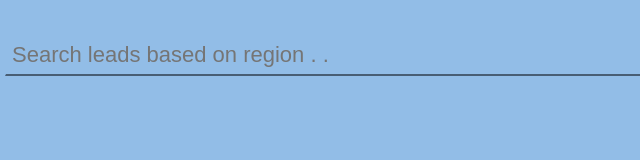
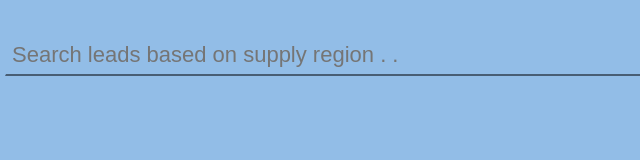
Before and after one commit to dasgupta002/dasgupta002.github.io, a plain HTML site: page search.html in a window 1280 px wide. Shown: the full height of the page, 66-706 px from the left. Drawn offline with Linux system fonts and the light colour scheme.

Commit message:
Update search.html

```diff
--- a/search.html
+++ b/search.html
@@ -10,7 +10,7 @@
     <body>
         <div class = "container">
           <form id = "search">
-            <input type = "text" placeholder = "Search leads based on region . ."  class = "search_bar" id = "region_lookup" required>
+            <input type = "text" placeholder = "Search leads based on supply region . ."  class = "search_bar" id = "region_lookup" required>
             <button type = "submit"><i class="fa fa-search fa-lg"></i></button>
           </form>
           <table id = "oxygen"></table>
```
